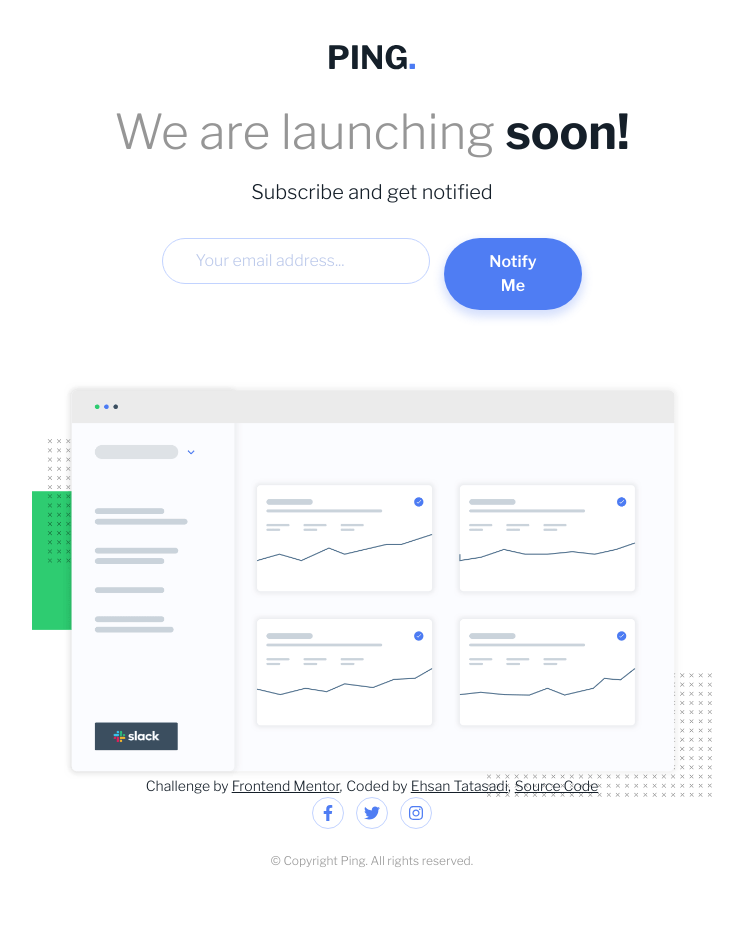
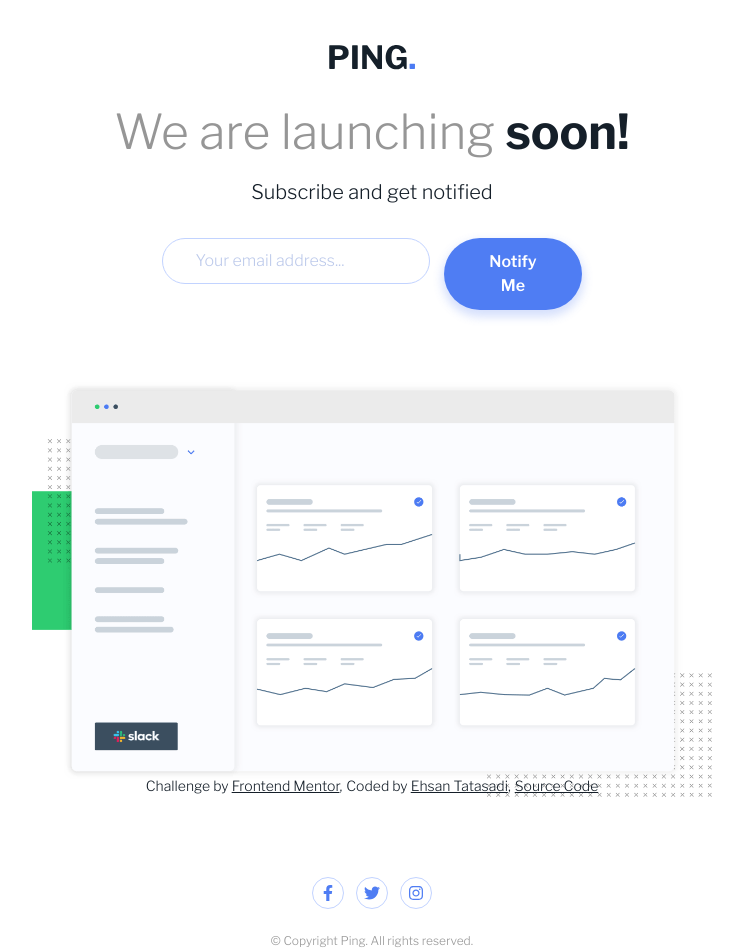
Before and after one commit to tatasadi/ping-single-column-coming-soon-page, a Next.js app: page / in a window 1280 px wide. Shown: the top 952 px of the page, without its empty margins (268-1011 px from the left). Built offline with nearby package versions, Linux system fonts and the light colour scheme.

Commit message:
fix desktop layout

```diff
--- a/app/page.tsx
+++ b/app/page.tsx
@@ -37,7 +37,7 @@ export default function Home() {
   }
 
   return (
-    <main className="flex h-full min-h-screen max-w-3xl flex-col items-center p-11">
+    <main className="flex h-full min-h-screen max-w-3xl flex-col items-center p-11 md:min-h-0">
       <Image src={logo} alt="logo" />
       <h1 className="text-neutral-gray mt-8 text-center text-[1.375rem] font-light leading-8 md:text-[3rem] md:leading-[3.75rem]">
         We are launching{" "}
@@ -84,7 +84,7 @@ export default function Home() {
       <div>
         <Image src={illustration} alt="illustration" className="mt-[4.5rem]" />
       </div>
-      <div className="mb-20 mt-auto flex flex-col items-center gap-6">
+      <div className="mb-20 mt-auto flex flex-col items-center gap-6 md:mt-20">
         <div className="flex gap-3">
           <a
             className="border-secondary-pale-blue text-primary-blue text-md hover:bg-primary-blue focus:bg-primary-blue grid h-8 w-8 cursor-pointer place-content-center rounded-full border px-3 py-2 hover:text-white focus:text-white"
```
